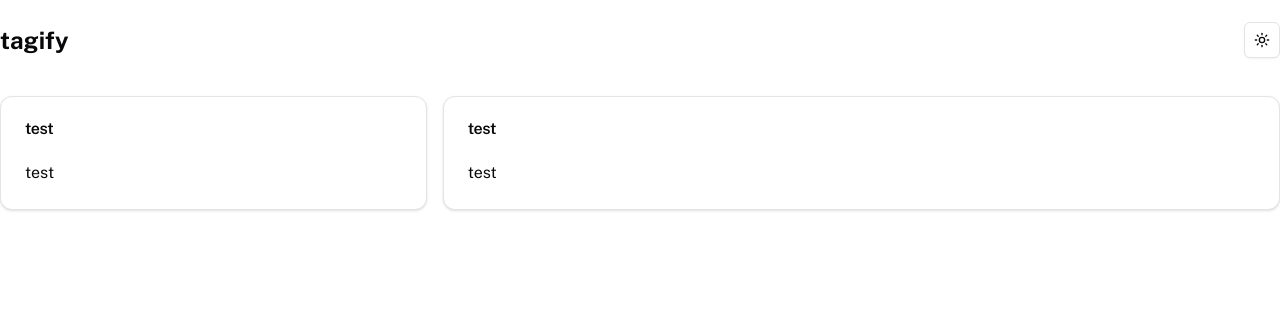
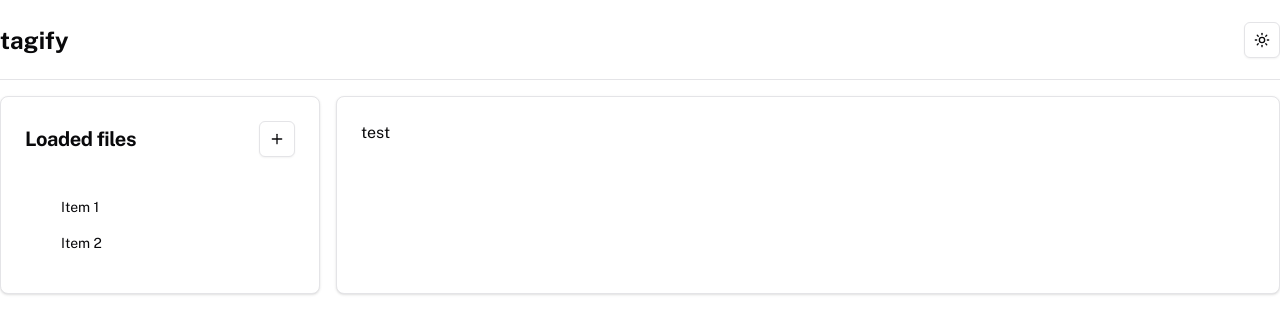
Before and after one commit to bewle/tagify, a Next.js app: page / in a window 1280 px wide. Shown: the top 334 px of the page. Built offline with nearby package versions, Linux system fonts and the light colour scheme; what tailwindcss-motion would draw is missing.

Commit message:
update page.tsx, Navbar.tsx, card.tsx and globals.css

```diff
--- a/src/app/page.tsx
+++ b/src/app/page.tsx
@@ -1,18 +1,38 @@
+import { Button } from "@/components/ui/button";
 import { Card, CardContent, CardHeader, CardTitle } from "@/components/ui/card";
+import { Plus } from "lucide-react";
+import { TreeView, type TreeDataItem } from "@/components/tree-view";
+
+const data: TreeDataItem[] = [
+    {
+        id: "1",
+        name: "Item 1",
+    },
+    {
+        id: "2",
+        name: "Item 2",
+    },
+];
 
 export default function Page() {
     return (
         <main className="container flex gap-4 py-4">
-            <Card className="w-1/3 transition-colors">
+            <Card className="w-1/4 transition-colors">
                 <CardHeader>
-                    <CardTitle>test</CardTitle>
+                    <CardTitle className="flex items-center justify-between ">
+                        <p className="text-xl font-bold">Loaded files</p>
+                        <div className="flex gap-4">
+                            <Button size="icon" variant="outline">
+                                <Plus />
+                            </Button>
+                        </div>
+                    </CardTitle>
                 </CardHeader>
-                <CardContent>test</CardContent>
+                <CardContent>
+                    <TreeView data={data} />
+                </CardContent>
             </Card>
-            <Card className="flex-1 transition-colors">
-                <CardHeader>
-                    <CardTitle>test</CardTitle>
-                </CardHeader>
+            <Card className="flex-1 py-6 transition-colors">
                 <CardContent>test</CardContent>
             </Card>
         </main>
--- a/src/components/Navbar.tsx
+++ b/src/components/Navbar.tsx
@@ -2,7 +2,7 @@ import ThemeToggle from "./ThemeToggle";
 
 export default function Navbar() {
     return (
-        <nav className="h-20">
+        <nav className="h-20 border-b-[1px] border-border">
             <div className="container flex items-center justify-between h-full">
                 <p className="text-2xl font-bold">tagify</p>
                 <div className="flex gap-2">
--- a/src/components/ui/card.tsx
+++ b/src/components/ui/card.tsx
@@ -1,6 +1,6 @@
-import * as React from "react"
+import * as React from "react";
 
-import { cn } from "@/lib/utils"
+import { cn } from "@/lib/utils";
 
 const Card = React.forwardRef<
     HTMLDivElement,
@@ -9,13 +9,13 @@ const Card = React.forwardRef<
     <div
         ref={ref}
         className={cn(
-      "rounded-xl border bg-card text-card-foreground shadow",
+            "rounded-lg border bg-card text-card-foreground shadow",
             className
         )}
         {...props}
     />
-))
-Card.displayName = "Card"
+));
+Card.displayName = "Card";
 
 const CardHeader = React.forwardRef<
     HTMLDivElement,
@@ -26,8 +26,8 @@ const CardHeader = React.forwardRef<
         className={cn("flex flex-col space-y-1.5 p-6", className)}
         {...props}
     />
-))
-CardHeader.displayName = "CardHeader"
+));
+CardHeader.displayName = "CardHeader";
 
 const CardTitle = React.forwardRef<
     HTMLDivElement,
@@ -38,8 +38,8 @@ const CardTitle = React.forwardRef<
         className={cn("font-semibold leading-none tracking-tight", className)}
         {...props}
     />
-))
-CardTitle.displayName = "CardTitle"
+));
+CardTitle.displayName = "CardTitle";
 
 const CardDescription = React.forwardRef<
     HTMLDivElement,
@@ -50,16 +50,16 @@ const CardDescription = React.forwardRef<
         className={cn("text-sm text-muted-foreground", className)}
         {...props}
     />
-))
-CardDescription.displayName = "CardDescription"
+));
+CardDescription.displayName = "CardDescription";
 
 const CardContent = React.forwardRef<
     HTMLDivElement,
     React.HTMLAttributes<HTMLDivElement>
 >(({ className, ...props }, ref) => (
     <div ref={ref} className={cn("p-6 pt-0", className)} {...props} />
-))
-CardContent.displayName = "CardContent"
+));
+CardContent.displayName = "CardContent";
 
 const CardFooter = React.forwardRef<
     HTMLDivElement,
@@ -70,7 +70,14 @@ const CardFooter = React.forwardRef<
         className={cn("flex items-center p-6 pt-0", className)}
         {...props}
     />
-))
-CardFooter.displayName = "CardFooter"
+));
+CardFooter.displayName = "CardFooter";
 
-export { Card, CardHeader, CardFooter, CardTitle, CardDescription, CardContent }
+export {
+    Card,
+    CardHeader,
+    CardFooter,
+    CardTitle,
+    CardDescription,
+    CardContent,
+};
--- a/src/styles/globals.css
+++ b/src/styles/globals.css
@@ -1,6 +1,7 @@
 @tailwind base;
 @tailwind components;
 @tailwind utilities;
+
 @layer base {
   :root {
     --background: 0 0% 100%;
@@ -29,6 +30,7 @@
     --chart-5: 27 87% 67%;
     --radius: 0.5rem
   }
+
   .dark {
     --background: 240 10% 3.9%;
     --foreground: 0 0% 98%;
@@ -56,10 +58,12 @@
     --chart-5: 340 75% 55%
   }
 }
+
 @layer base {
   * {
     @apply border-border;
   }
+
   body {
     @apply bg-background text-foreground;
   }
```
Lines whose indentation alone changed are shown as unchanged.
